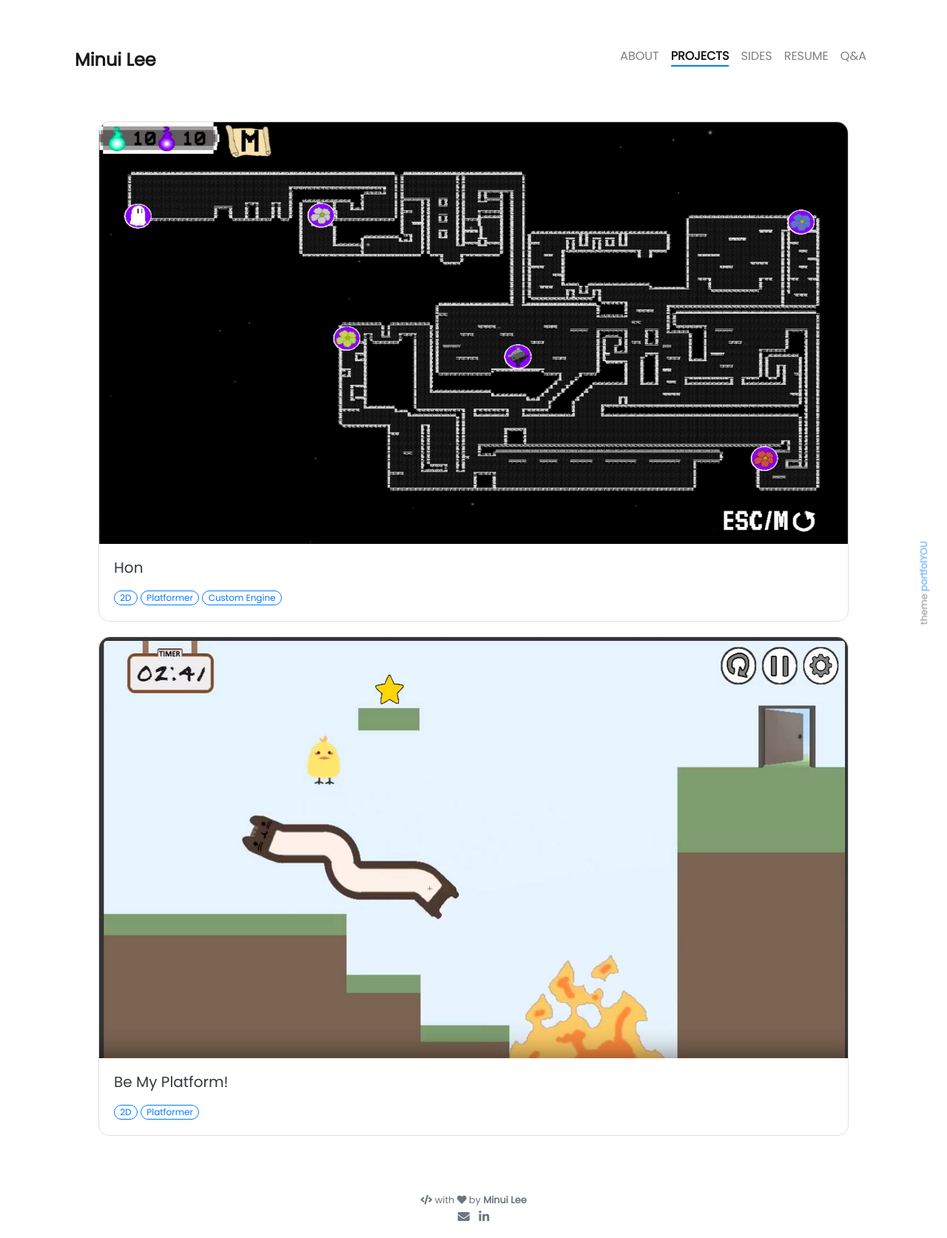
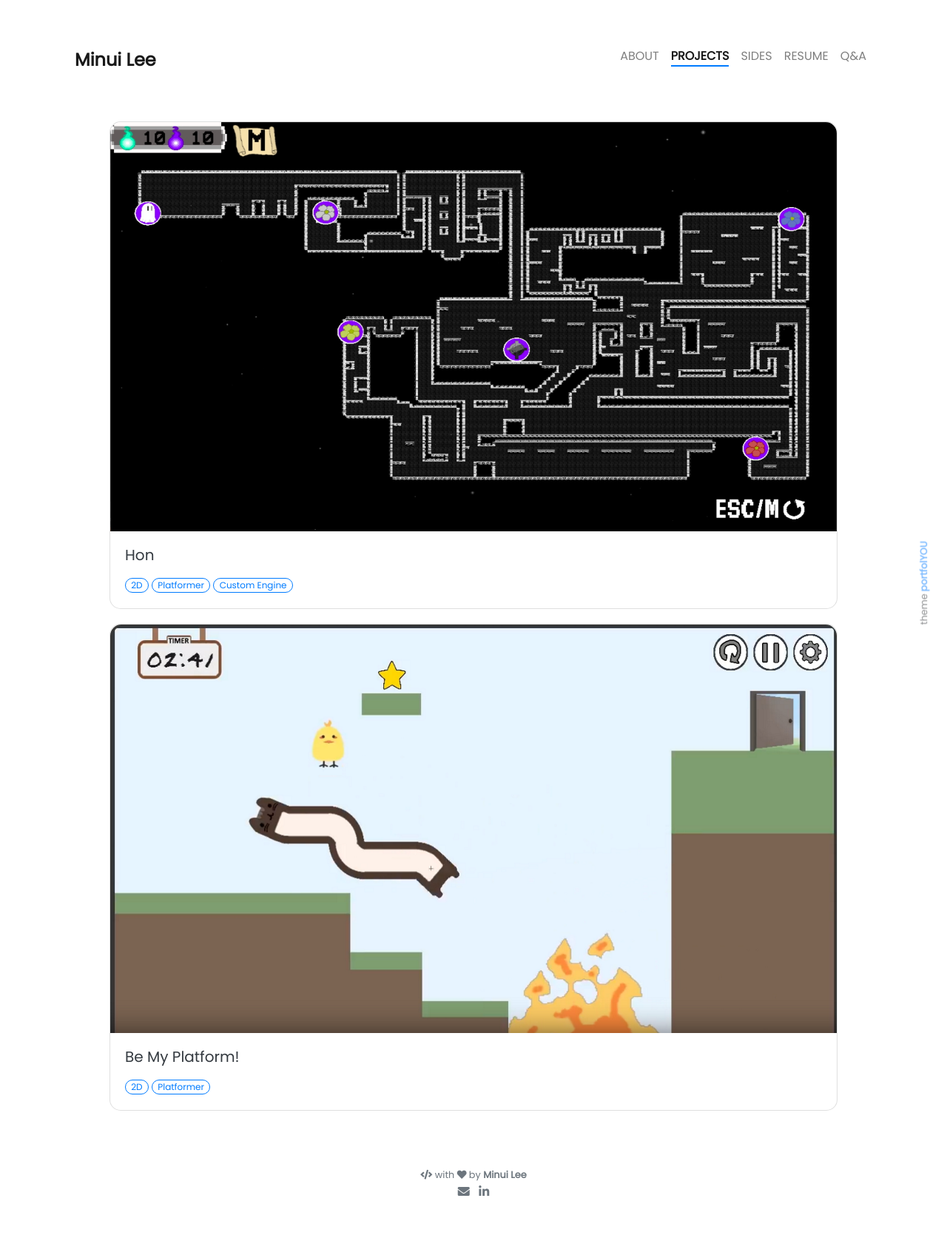
Before and after one commit to MinuiLee/MinuiLee.github.io, a Jekyll site: the page built from pages/teamprojects.html, in a window 1280 px wide. Shown: the whole page at 74% size. Built offline with Jekyll 4.4.1, drawn with Linux system fonts in a browser that asks for light colours; nearby versions of some CDN libraries.

Commit message:
no message

```diff
--- a/_includes/soloprojects/index.html
+++ b/_includes/soloprojects/index.html
@@ -1,3 +1,4 @@
+<div class="container h-100">
 <div class="card-deck m-5">
 
   {% for project in site.projects %}
@@ -24,3 +25,4 @@
   {% endfor %}
 
 </div>
+</div>
--- a/_includes/teamprojects/index.html
+++ b/_includes/teamprojects/index.html
@@ -1,4 +1,5 @@
-<div class="card-deck m-5">
+<div class="container h-100">
+  <div class="card-deck m-5">
 
   {% for project in site.projects %}
 
@@ -23,4 +24,5 @@
 
   {% endfor %}
 
+  </div>
 </div>
```
